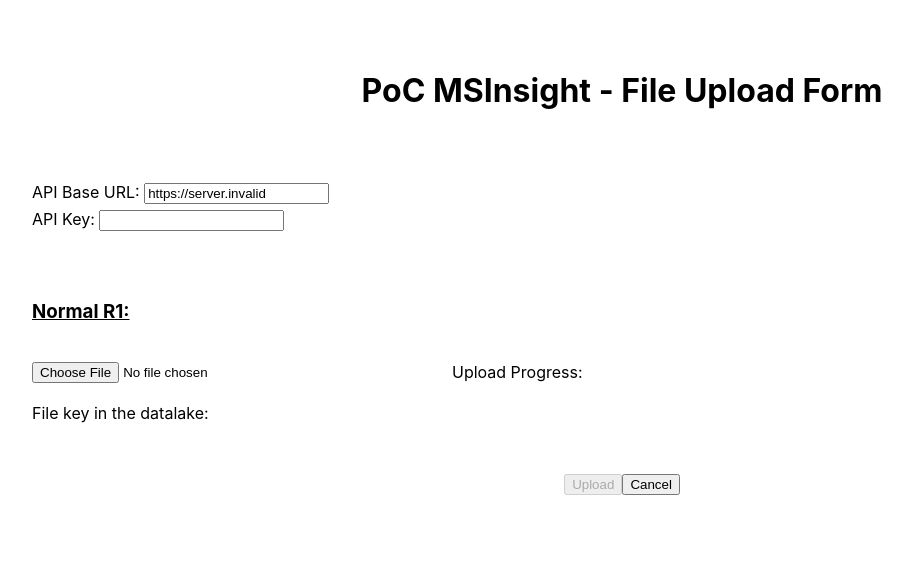
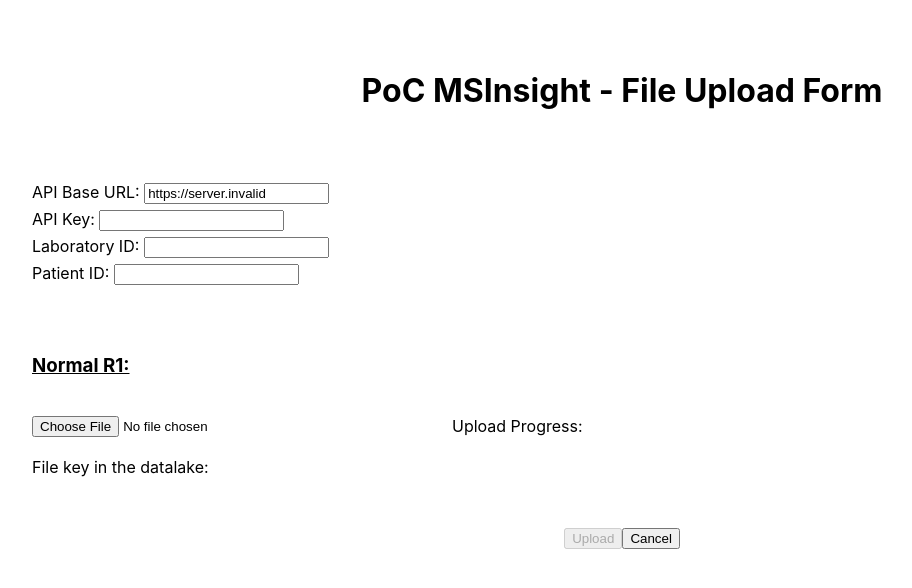
Before and after one commit to workfall/multipart-upload-frontend, a React (Create React App) app: page / in a window 1280 px wide. Shown: the top 588 px of the page, without its empty margins (18-930 px from the left). Built offline with nearby package versions, Linux system fonts and the light colour scheme; no server answers.

Commit message:
feat: patientID and laboratory ID in the App

```diff
--- a/src/App.tsx
+++ b/src/App.tsx
@@ -12,6 +12,9 @@ function App() {
   );
   const [apiKey, setApiKey] = useState<string>("");
   const [objectKey, setObjectKey] = useState<string>("");
+  const [patientId, setPatientId] = useState<string>("");
+  const [laboratoryId, setLaboratoryId] = useState<string>("");
+
 
   const handleApiBaseUrlChange = (
     event: React.ChangeEvent<HTMLInputElement>
@@ -22,6 +25,15 @@ function App() {
   const handleApiKeyChange = (event: React.ChangeEvent<HTMLInputElement>) => {
     setApiKey(event.target.value);
   };
+  const handlePatientIdChange = (event: React.ChangeEvent<HTMLInputElement>) => {
+    setPatientId(event.target.value);
+  };
+  const handleLaboratoryIdChange = (
+    event: React.ChangeEvent<HTMLInputElement>
+  ) => {
+    setLaboratoryId(event.target.value);
+  };
+
 
   const handleFileSelect = (files: FileList | null) => {
     if (files) {
@@ -39,6 +51,8 @@ function App() {
         file: file,
         apiBaseUrl: apiBaseUrl,
         apiKey: apiKey,
+        patientId: patientId,
+        laboratoryId: laboratoryId
       };
       const uploader = new Uploader(videoUploaderOptions);
       setUploader(uploader);
@@ -90,6 +104,14 @@ function App() {
           <span>API Key: </span>
           <input type="password" value={apiKey} onChange={handleApiKeyChange} />
         </div>
+      <div className="laboratoryId">
+          <span>Laboratory ID: </span>
+          <input type="text" value={laboratoryId} onChange={handleLaboratoryIdChange} />
+        </div>
+      <div className="patientId">
+          <span>Patient ID: </span>
+          <input type="text" value={patientId} onChange={handlePatientIdChange} />
+        </div>
       </div>
 
       <div className="fileInputs">
@@ -113,7 +135,7 @@ function App() {
             file === undefined ||
             progress > 0 ||
             apiBaseUrl === "" ||
-            apiKey === ""
+            apiKey === "" || patientId === ""|| laboratoryId === ""
           }
           onClick={uploadFile}
         >
--- a/src/utils/Uploader.ts
+++ b/src/utils/Uploader.ts
@@ -16,6 +16,8 @@ export class Uploader {
   fileId: null;
   fileKey: null;
   api: any;
+  patientId: any;
+  laboratoryId:any
   onProgressFn: (err: any) => void;
   onErrorFn: (err: any) => void;
   onCompletedFn: (objectKey: string) => void;
@@ -38,6 +40,8 @@ export class Uploader {
     this.onProgressFn = () => {};
     this.onErrorFn = () => {};
     this.onCompletedFn = () => {};
+    this.patientId = options.patientId;
+    this.laboratoryId = options.laboratoryId
 
     // initializing axios
     this.api = axios.create({
@@ -64,8 +68,10 @@ export class Uploader {
   async initialize() {
     try {
       const payload = {
-        NormalR1FileName: this.file.name,
-        NormalR1FileSize: this.file.size,
+        normalR1FileName: this.file.name,
+        normalR1FileSize: this.file.size,
+        laboratoryId: this.laboratoryId,
+        patientId: this.patientId
       };
       const urlsResponse = await this.api.request({
         url: "biopsies/upload/get-presigned-urls",
```
